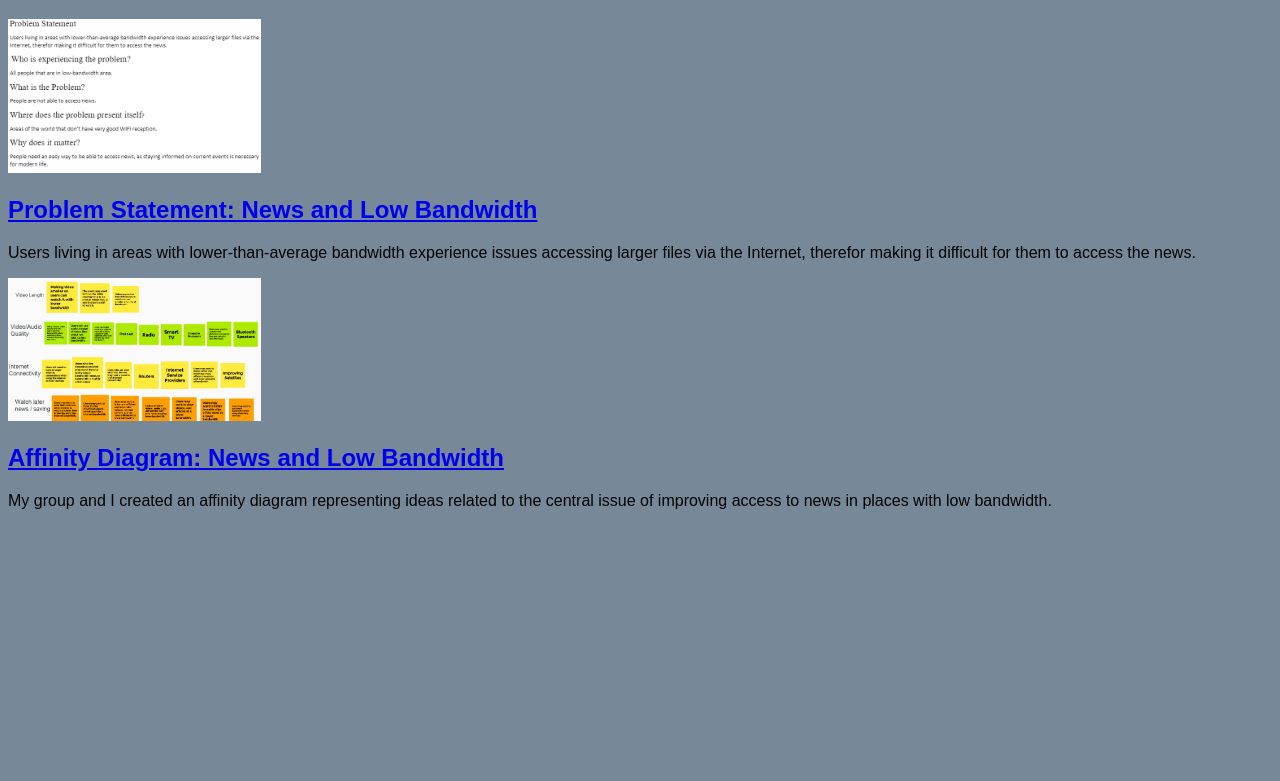
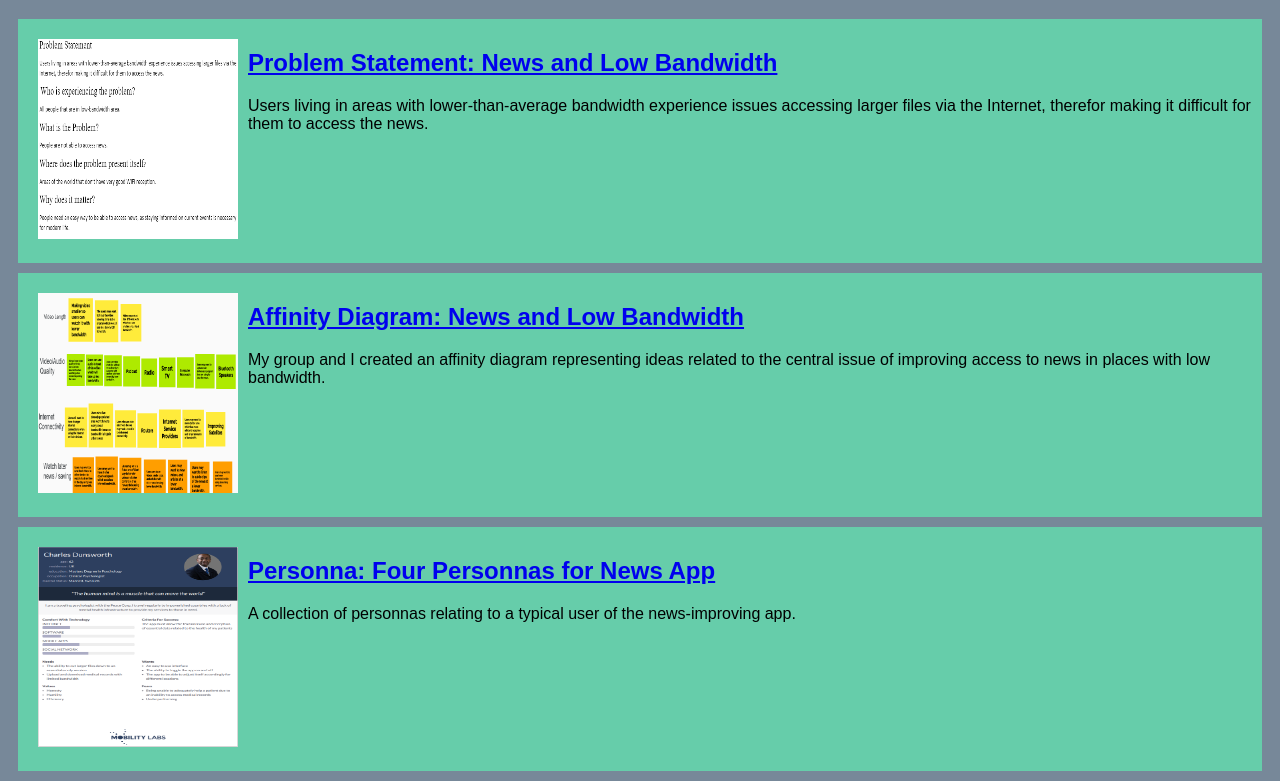
Before and after one commit to kjmurphy1030/kjmurphy1030.github.io, a plain HTML site: page index.html in a window 1280 px wide. Shown: the part 61-842 px from the top of the page. Before the commit the page ends 800 px from the top, so only its background shows below. Drawn offline with Linux system fonts and the light colour scheme.

Commit message:
Add files via upload

```diff
--- a/index.html
+++ b/index.html
@@ -38,6 +38,21 @@
 
         </section>
 
+        <!-- Persona Assignment -->
+        <section class = "assignment">
+
+            <a href = "files/persona.pdf"><img src = "images/persona.png"></a>
+
+            <section class = "assignmentDetails">
+                <a href = "files/persona.pdf"><h2>Personna: Four Personnas for News App</h2></a>
+                <p>
+                    A collection of personnas relating to a typical user of the news-improving app.
+                </p>
+
+            </section>
+
+        </section>
+
     </body>
 
 </html>
--- a/styles.css
+++ b/styles.css
@@ -1,6 +1,13 @@
 body {
     background:lightslategray;
     font-family: Arial, Helvetica, sans-serif;
+}
+
+.assignment {
+    display: flex;
+    padding: 10px;
+    margin: 10px;
+    background-color: mediumaquamarine;
 }
 
 h1{
@@ -8,7 +15,8 @@ h1{
     text-align: center;
 }
 
-img{
-    height: 200;
-    width: 20%;
+.assignment img{
+    width: 200px;
+    height: 200px;
+    padding: 10px;
 }
```
Also changed, not shown: images/persona.png (added), 1 other file.
